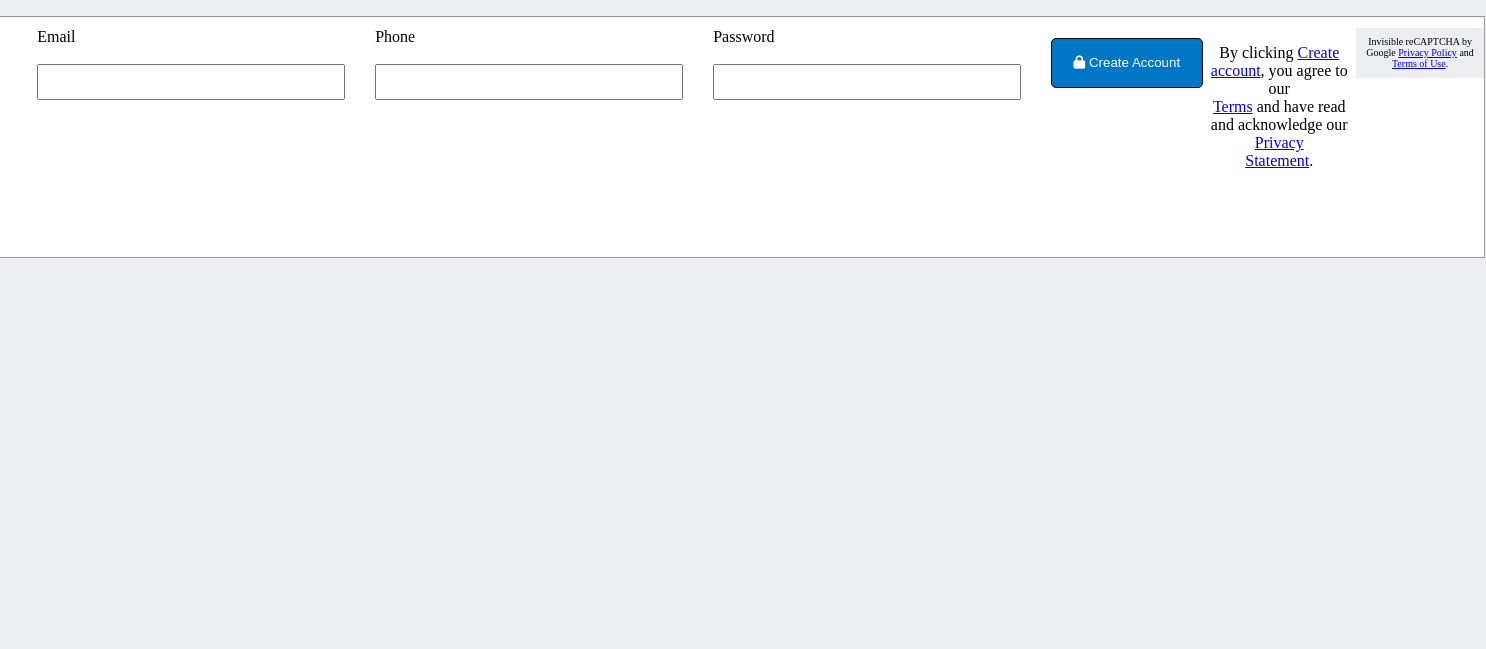
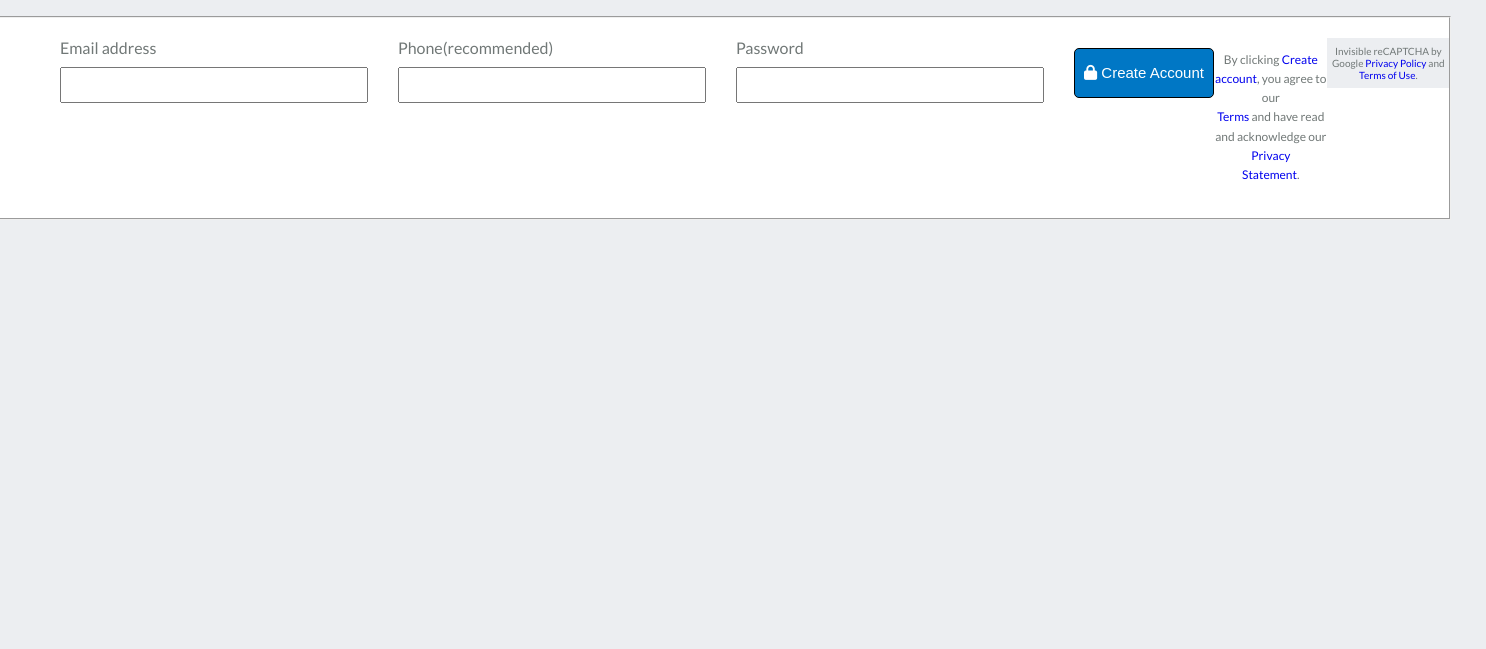
Before and after one commit to DickensJuma/html-forms, a plain HTML site: page index.html in a window 1280 px wide. Shown: the part 151-800 px from the top of the page, 1486 px wide, since content can reach past the window. Drawn offline with Linux system fonts and the light colour scheme.

Commit message:
Styled form section

```diff
--- a/index.html
+++ b/index.html
@@ -6,6 +6,7 @@
   <meta name="viewport" content="width=device-width, initial-scale=1.0">
   <meta http-equiv="X-UA-Compatible" content="ie=edge">
   <link rel="stylesheet" type="text/css" href="./styles.css">
+  <link href="https://fonts.googleapis.com/css?family=Lato&display=swap" rel="stylesheet">
   <script src="https://use.fontawesome.com/efff5ee4a8.js"></script>
   <title>HTML FORMS</title>
 </head>
@@ -33,24 +34,27 @@
   <form class="mint-form" action="index.html" method="post">
     <fieldset>
       <div class="form-heading">
-        <h2 class="form-heading">Create an Intuit account</h2>
-        <p class="account-description">One account for everything Intuit, including Mint.</p>
-        <a class="learn-more" href="#">Learn more</a>
+        <h2>Create an Intuit account</h2>
+        <div class="account-info">
+          <p class="account-description">One account for everything Intuit, including Mint.</p>
+          <a class="learn-more" href="#">Learn more</a>
+        </div>
+
       </div>
 
 
       <label for="">
-        <span class="labels-name">Email</span> <br> <br>
+        <span class="labels-name">Email address</span> <br>
         <input type="email" name="email-address">
       </label>
 
       <label for="">
-        <span class="labels-name">Phone</span> <br> <br>
+        <span class="labels-name">Phone(recommended)</span> <br>
         <input type="number" name="cost">
       </label>
 
       <label>
-        <span class="labels-name">Password</span> <br> <br>
+        <span class="labels-name">Password</span> <br>
         <input type="password" name="password">
       </label>
 
--- a/styles.css
+++ b/styles.css
@@ -1,6 +1,9 @@
 /*top*/
 body {
   background-color: #eceef1;
+}
+a{
+  text-decoration: none;
 }
 
 nav {
@@ -71,10 +74,17 @@ form {
   padding-right: 30px;
 }
 
+.account-info {
+  line-height: 30%;
+  font-size: 15px;
+}
+
 fieldset {
   display: flex;
   background-color: white;
-  padding: 10px 0 0 0;
+  padding: 20px 0 0 0;
+  font-family: 'Lato', sans-serif;
+  color: #717877;
 }
 
 label {
@@ -82,7 +92,12 @@ label {
   padding-bottom: 30px;
 }
 
+.labels-name {
+
+}
+
 input {
+  margin-top: 10px;
   width: 300px;
   height: 30px;
 }
@@ -96,6 +111,12 @@ form .btn {
   margin-left: 30px;
   width: 306px;
   height: 50px;
+  font-size: 15px;
+}
+
+.terms {
+  font-size: 12px;
+  line-height: 160%;
 }
 
 .captcha {
```
